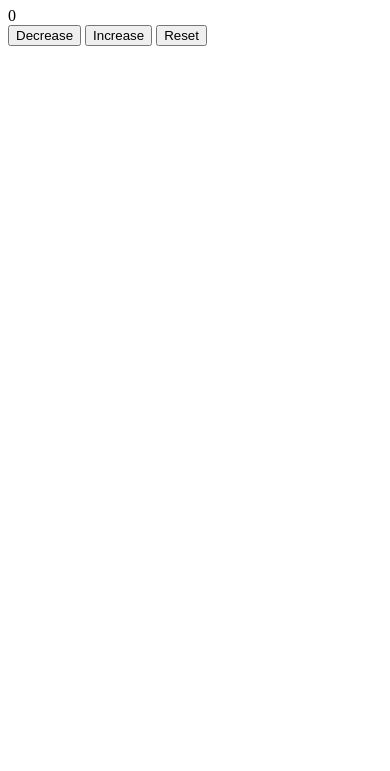
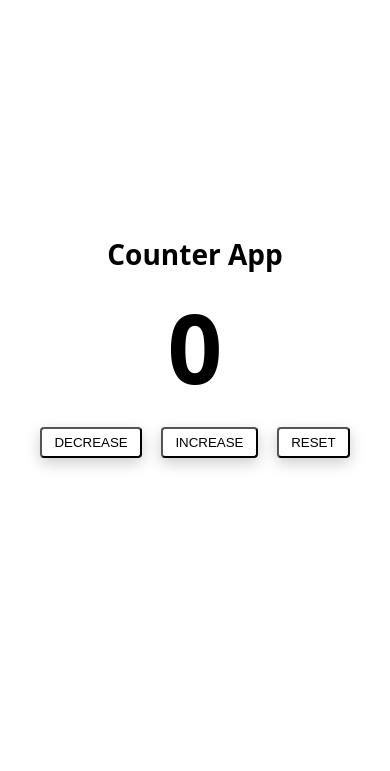
Before and after one commit to kraljic9/counter, a plain HTML site: page index.html in a window 390 px wide. Shown: the part 73-844 px from the top of the page. Drawn offline with Linux system fonts and the light colour scheme.

Commit message:
Connected files, added styling to project and responsive media query

```diff
--- a/index.css
+++ b/index.css
@@ -0,0 +1,65 @@
+* {
+  margin: 0;
+  padding: 0;
+  box-sizing: border-box;
+}
+
+body {
+  line-height: 1.5;
+  font-size: 0.875rem;
+  font-family: "Open Sans", sans-serif;
+}
+
+.section {
+  padding: 5rem 0;
+}
+
+.section-center {
+  width: 90vw;
+  margin: 0 auto;
+  max-width: 1170px;
+}
+
+main {
+  min-height: 100vh;
+  display: grid;
+  place-items: center;
+}
+
+.btn-container {
+  text-align: center;
+}
+
+.container {
+  text-align: center;
+}
+
+#value {
+  font-size: 6rem;
+  font-weight: bold;
+}
+
+.btn {
+  text-transform: uppercase;
+  background: transparent;
+  color: black;
+  padding: 0.375rem 0.75rem;
+  display: inline-block;
+  transition: all 0.3s linea;
+  cursor: pointer;
+  box-shadow: 0 1px 3px rgba(0, 0, 0, 0.2);
+  margin: 0.5rem;
+  border-radius: 0.25rem;
+  box-shadow: 0 5px 15px rgba(0, 0, 0, 0.2);
+}
+
+.btn:hover {
+  color: white;
+  background-color: black;
+}
+
+@media screen and (min-width: 992px) {
+  .section-center {
+    width: 95vw;
+  }
+}
--- a/index.html
+++ b/index.html
@@ -8,6 +8,7 @@
   </head>
   <body>
     <main>
+      <div class="container">
         <h1>Counter App</h1>
         <span id="value">0</span>
         <div class="btn-container">
@@ -15,6 +16,7 @@
           <button class="btn increase">Increase</button>
           <button class="btn reset">Reset</button>
         </div>
+      </div>
     </main>
     <script src="app.js"></script>
   </body>
```
Lines whose indentation alone changed are shown as unchanged.
